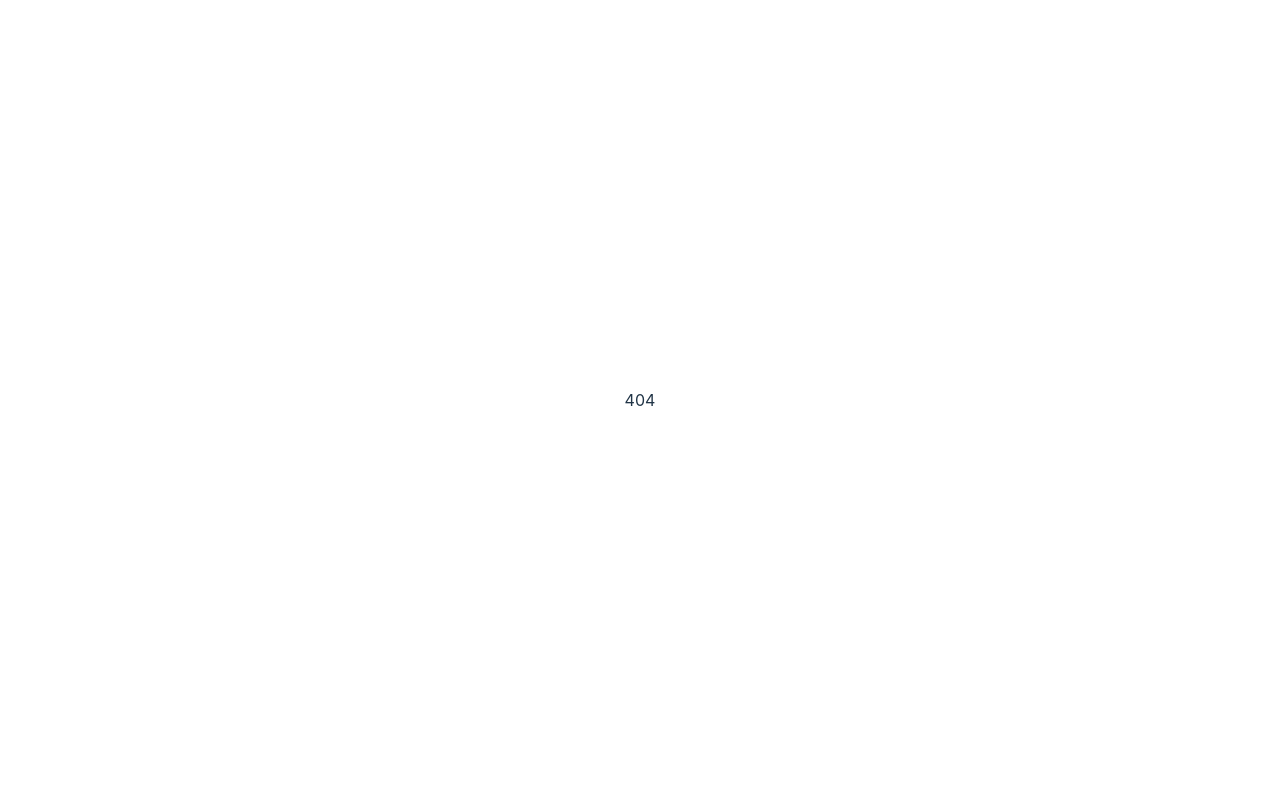
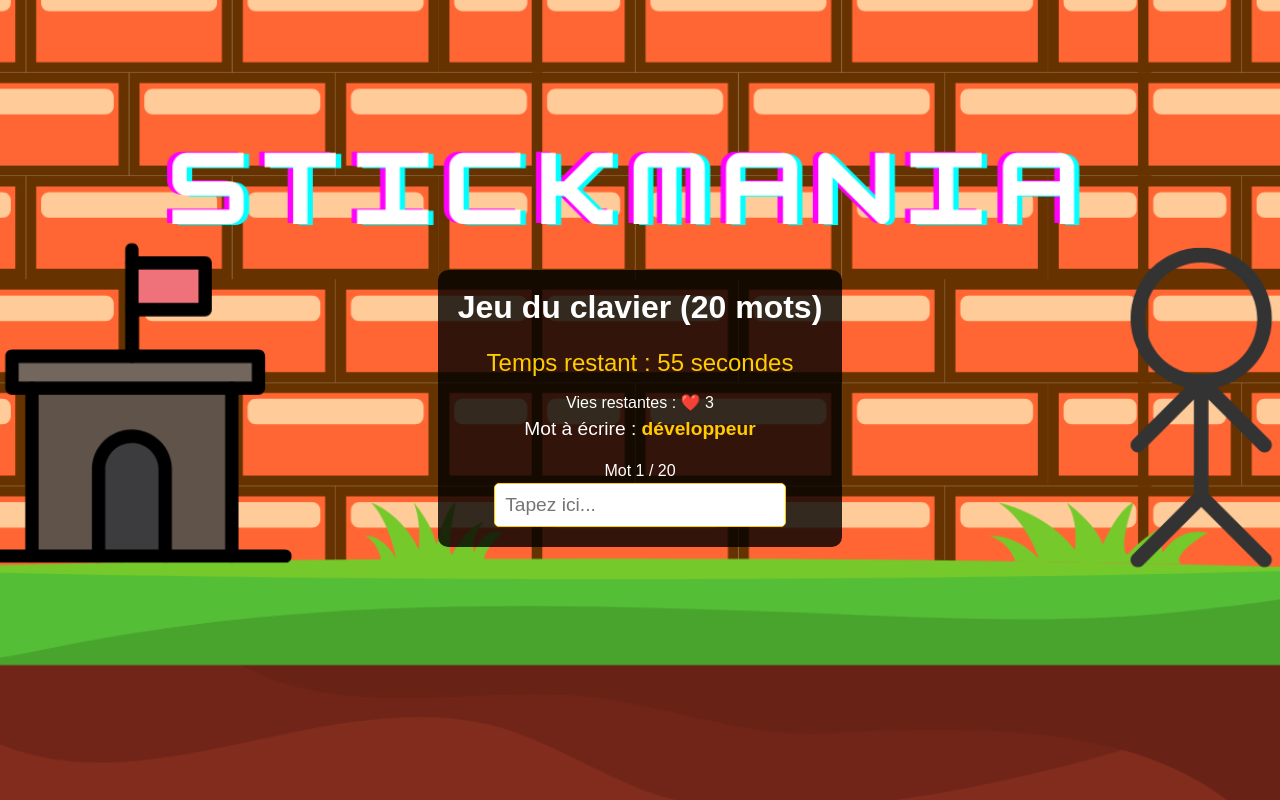
Before and after one commit to RedaDamene/Stickmania, a React (Vite) app: page /app/JeuDuClavier in a window 1280 px wide. Built offline with nearby package versions, Linux system fonts and the light colour scheme.

Commit message:
enchainement de 2 jeux pour l instant

```diff
--- a/src/Router.tsx
+++ b/src/Router.tsx
@@ -1,6 +1,7 @@
 import { BrowserRouter, Routes, Route } from "react-router";
 import App from "./App";
 import JeuTiming from "./pages/Jeu-timing/Jeu-timing";
+import JeuDuClavier from "./pages/JeuDuClavier/JeuDuClavier";
 
 export const Router = () => {
     return (
@@ -9,6 +10,7 @@ export const Router = () => {
                 <Route path="/" element={<App />} />
                 <Route path="/app" element="Hello World" />
                 <Route path="/app/jeuTiming" element={<JeuTiming />} />
+                <Route path="/app/JeuDuClavier" element={<JeuDuClavier />} />
                 <Route path="*" element="404" />
             </Routes>
         </BrowserRouter>
--- a/src/pages/Jeu-timing/Jeu-timing.css
+++ b/src/pages/Jeu-timing/Jeu-timing.css
@@ -70,3 +70,10 @@ html, body {
 .game-button:hover {
     transform: scale(1.05);
 }
+
+.countdown {
+    margin-top: 20px;
+    font-size: 1.2rem;
+    color: red;
+    font-weight: bold;
+}
--- a/src/pages/Jeu-timing/Jeu-timing.tsx
+++ b/src/pages/Jeu-timing/Jeu-timing.tsx
@@ -1,14 +1,17 @@
 import { useState, useEffect } from 'react'
+import { useNavigate } from 'react-router-dom'
 import './Jeu-timing.css'
 
 export default function JeuTiming() {
+    const navigate = useNavigate()
     const [estActif, setEstActif] = useState(false)
     const [tempsDebut, setTempsDebut] = useState(null)
     const [tempsReaction, setTempsReaction] = useState(null)
     const [jeuDemarre, setJeuDemarre] = useState(false)
     const [aPerdu, setAPerdu] = useState(false)
     const [aGagne, setAGagne] = useState(false)
-    const LIMITE_TEMPS = 400 // 400ms = 0.4 seconde
+    const [compteARebours, setCompteARebours] = useState(null)
+    const LIMITE_TEMPS = 500 // 500ms = 0.5 seconde
 
     useEffect(() => {
         if (jeuDemarre && !estActif) {
@@ -24,15 +27,28 @@ export default function JeuTiming() {
     useEffect(() => {
         if (estActif) {
             const minuteurDefaite = setTimeout(() => {
-                setTempsReaction('Trop lent ! (plus de 400ms)')
+                setTempsReaction('Trop lent ! (plus de 500ms)')
                 setEstActif(false)
                 setJeuDemarre(false)
                 setAPerdu(true)
+                setCompteARebours(3)
             }, LIMITE_TEMPS)
 
             return () => clearTimeout(minuteurDefaite)
         }
     }, [estActif])
+
+    // Nouvelle logique pour le compte à rebours et la redirection
+    useEffect(() => {
+        if (compteARebours !== null && compteARebours > 0) {
+            const timer = setTimeout(() => {
+                setCompteARebours(prev => prev - 1)
+            }, 1000)
+            return () => clearTimeout(timer)
+        } else if (compteARebours === 0) {
+            navigate('/app/JeuDuClavier')
+        }
+    }, [compteARebours, navigate])
 
     useEffect(() => {
         const gererToucheClavier = (evenement) => {
@@ -55,11 +71,13 @@ export default function JeuTiming() {
             const reaction = tempsFin - tempsDebut
 
             if (reaction > LIMITE_TEMPS) {
-                setTempsReaction('Trop lent ! (plus de 400ms)')
+                setTempsReaction('Trop lent ! (plus de 500ms)')
                 setAPerdu(true)
+                setCompteARebours(3)
             } else {
                 setTempsReaction(reaction)
                 setAGagne(true)
+                setCompteARebours(3)
             }
 
             setEstActif(false)
@@ -68,15 +86,6 @@ export default function JeuTiming() {
             setTempsReaction('Trop tôt !')
             setJeuDemarre(false)
         }
-    }
-
-    const reinitialiserJeu = () => {
-        setAPerdu(false)
-        setAGagne(false)
-        setJeuDemarre(false)
-        setEstActif(false)
-        setTempsReaction(null)
-        setTempsDebut(null)
     }
 
     const obtenirCouleurFond = () => {
@@ -108,13 +117,10 @@ export default function JeuTiming() {
                     }
                 </div>
             )}
-            {(aPerdu || aGagne) && (
-                <button
-                    onClick={reinitialiserJeu}
-                    className="game-button"
-                >
-                    {aPerdu ? 'Recommencer' : 'Rejouer'}
-                </button>
+            {compteARebours !== null && (
+                <div className="countdown">
+                    Passage au jeu suivant dans {compteARebours}...
+                </div>
             )}
         </div>
     )
--- a/src/pages/JeuDuClavier/JeuDuClavier.css
+++ b/src/pages/JeuDuClavier/JeuDuClavier.css
@@ -92,3 +92,11 @@ h1 {
   font-size: 1.2em; /* Taille du texte */
   margin-top: 10px; /* Espacement en haut */
 }
+
+.countdown {
+  margin-top: 20px;
+  font-size: 1.2rem;
+  color: red;
+  font-weight: bold;
+  text-align: center;
+}
--- a/src/pages/JeuDuClavier/JeuDuClavier.tsx
+++ b/src/pages/JeuDuClavier/JeuDuClavier.tsx
@@ -4,12 +4,8 @@ import "./JeuDuClavier.css";
 
 const JeuDuClavier: React.FC = () => {
   const navigate = useNavigate();
+  const [compteARebours, setCompteARebours] = useState<number | null>(null);
 
-  const retourAccueil = () => {
-    navigate("/"); // Redirige vers la route d'accueil
-  };
-
-  // Liste des mots à taper (20 mots)
   const mots = [
     "chocolat", "ordinateur", "react", "typescript", "jeu", "clavier",
     "écran", "javascript", "programmer", "code", "développeur", "projet",
@@ -17,114 +13,101 @@ const JeuDuClavier: React.FC = () => {
     "créativité", "solution", "performance"
   ];
 
-  // Fonction pour mélanger un tableau aléatoirement
   const shuffleArray = (array: string[]) => {
     return [...array].sort(() => Math.random() - 0.5);
   };
 
-  // États du jeu
-  const [shuffledWords, setShuffledWords] = useState<string[]>([]); // Liste mélangée de mots
-  const [currentWordIndex, setCurrentWordIndex] = useState(0); // Mot actuel
-  const [userInput, setUserInput] = useState(""); // Ce que l'utilisateur tape
-  const [isGameOver, setIsGameOver] = useState(false); // Si la partie est terminée
-  const [timer, setTimer] = useState(60); // Compteur de temps (60 secondes)
-  const [lives, setLives] = useState(3); // Nombre de vies (3 par défaut)
-  const [showLightbox, setShowLightbox] = useState(false); // Affichage de la boîte "Perdu"
-
-  // Référence pour l'input, permet de garder le focus
+  const [shuffledWords, setShuffledWords] = useState<string[]>([]);
+  const [currentWordIndex, setCurrentWordIndex] = useState(0);
+  const [userInput, setUserInput] = useState("");
+  const [isGameOver, setIsGameOver] = useState(false);
+  const [timer, setTimer] = useState(60);
+  const [lives, setLives] = useState(3);
   const inputRef = useRef<HTMLInputElement>(null);
 
-  // 🔹 Mélanger les mots au début du jeu
   useEffect(() => {
-    setShuffledWords(shuffleArray(mots)); // Mélange la liste des mots au démarrage
+    setShuffledWords(shuffleArray(mots));
   }, []);
 
-  // 🔹 Gestion du compteur de temps
+  // Gestion du compte à rebours et redirection
+  useEffect(() => {
+    if (compteARebours !== null && compteARebours > 0) {
+      const timer = setTimeout(() => {
+        setCompteARebours(prev => prev !== null ? prev - 1 : null);
+      }, 1000);
+      return () => clearTimeout(timer);
+    } else if (compteARebours === 0) {
+      navigate('/app/ProchainJeu'); // Remplacer par la route du prochain jeu
+    }
+  }, [compteARebours, navigate]);
+
   useEffect(() => {
     if (timer > 0 && !isGameOver) {
-      const interval = setInterval(() => setTimer((prev) => prev - 1), 1000); // Décrémente le timer chaque seconde
-      return () => clearInterval(interval); // Nettoie l'intervalle pour éviter les bugs
+      const interval = setInterval(() => setTimer((prev) => prev - 1), 1000);
+      return () => clearInterval(interval);
     } else if (timer === 0) {
-      setIsGameOver(true); // Si le temps atteint 0, la partie est perdue
-      setShowLightbox(true); // Affiche la boîte "Perdu"
+      setIsGameOver(true);
+      setCompteARebours(3);
     }
   }, [timer, isGameOver]);
 
-  // 🔹 Forcer le focus sur l'input à chaque mise à jour du jeu
   useEffect(() => {
     const focusInput = () => {
       if (!isGameOver && inputRef.current) {
         setTimeout(() => {
-          inputRef.current?.focus(); // Garde le focus sur l'input
-        }, 50); // Délai court pour éviter les bugs
+          inputRef.current?.focus();
+        }, 50);
       }
     };
 
-    focusInput(); // Focus au démarrage
-    document.addEventListener("click", focusInput); // Reprend le focus si on clique ailleurs
+    focusInput();
+    document.addEventListener("click", focusInput);
 
     return () => {
-      document.removeEventListener("click", focusInput); // Nettoie l'event listener
+      document.removeEventListener("click", focusInput);
     };
   }, [isGameOver, currentWordIndex]);
 
-  // 🔹 Gère la saisie de l'utilisateur
   const handleInputChange = (e: React.ChangeEvent<HTMLInputElement>) => {
     const value = e.target.value;
     setUserInput(value);
 
-    // Vérifie si le mot tapé correspond au mot actuel
     if (value === shuffledWords[currentWordIndex]) {
-      setUserInput(""); // Efface l'input
-      setCurrentWordIndex((prev) => prev + 1); // Passe au mot suivant
+      setUserInput("");
+      setCurrentWordIndex((prev) => prev + 1);
 
-      // Vérifie si c'était le dernier mot de la liste
       if (currentWordIndex === shuffledWords.length - 1) {
-        setIsGameOver(true); // Fin du jeu (victoire)
+        setIsGameOver(true);
+        setCompteARebours(3);
+      }
+    } else if (!shuffledWords[currentWordIndex].startsWith(value)) {
+      setLives((prev) => prev - 1);
+      setUserInput("");
+
+      if (lives - 1 === 0) {
+        setIsGameOver(true);
+        setCompteARebours(3);
       }
     }
-    // Vérifie si l'utilisateur a fait une erreur
-    else if (!shuffledWords[currentWordIndex].startsWith(value)) {
-      setLives((prev) => prev - 1); // Réduit le nombre de vies
-      setUserInput(""); // Efface l'input
-
-      // Si l'utilisateur n'a plus de vies, il perd
-      if (lives - 1 === 0) {
-        setIsGameOver(true);
-        setShowLightbox(true);
-      }
-    }
-  };
-
-  // 🔹 Fonction pour redémarrer le jeu
-  const restartGame = () => {
-    setShuffledWords(shuffleArray(mots)); // Mélange les mots à nouveau
-    setCurrentWordIndex(0); // Recommence depuis le premier mot
-    setUserInput(""); // Vide l'input
-    setIsGameOver(false); // Réinitialise l'état du jeu
-    setTimer(60); // Remet le temps à 60 secondes
-    setLives(3); // Rétablit les vies à 3
-    setShowLightbox(false); // Cache la boîte "Perdu"
-    if (inputRef.current) inputRef.current.focus(); // Remet le focus sur l'input
   };
 
   return (
     <div className="background-container">
       <div className="jeu-container">
-        {/* Affichage de la boîte "Vous avez perdu" */}
-        {showLightbox ? (
-          <div className="lightbox">
-            <h2>Vous avez perdu !</h2>
-            <button onClick={retourAccueil}>Jeu suivant</button>
-          </div>
-        ) : isGameOver ? (
-          // Affichage de l'écran de fin (victoire ou défaite)
+        {isGameOver ? (
           <div className="game-over">
-            <h2>{currentWordIndex === shuffledWords.length ? "Félicitations, vous avez gagné !" : "Perdu !"}</h2>
-            <button onClick={retourAccueil}>Jeu suivant</button>
+            <h2>
+              {currentWordIndex === shuffledWords.length
+                ? "Félicitations, vous avez gagné !"
+                : "Vous avez perdu !"}
+            </h2>
+            {compteARebours !== null && (
+              <div className="countdown">
+                Passage au jeu suivant dans {compteARebours}...
+              </div>
+            )}
           </div>
         ) : (
-          // Affichage du jeu en cours
           <div className="game">
             <h1>Jeu du clavier (20 mots)</h1>
             <p className="timer">Temps restant : {timer} secondes</p>
@@ -134,7 +117,7 @@ const JeuDuClavier: React.FC = () => {
             </p>
             <p className="progress">Mot {currentWordIndex + 1} / {shuffledWords.length}</p>
             <input
-              ref={inputRef} // Associe l'input à la référence pour le focus
+              ref={inputRef}
               type="text"
               value={userInput}
               onChange={handleInputChange}
```
